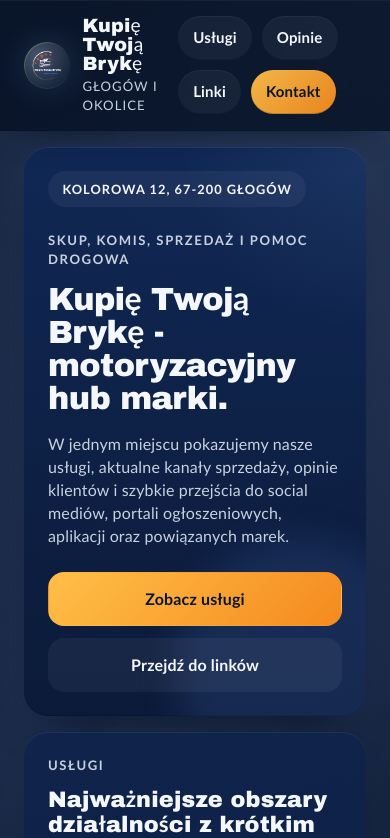
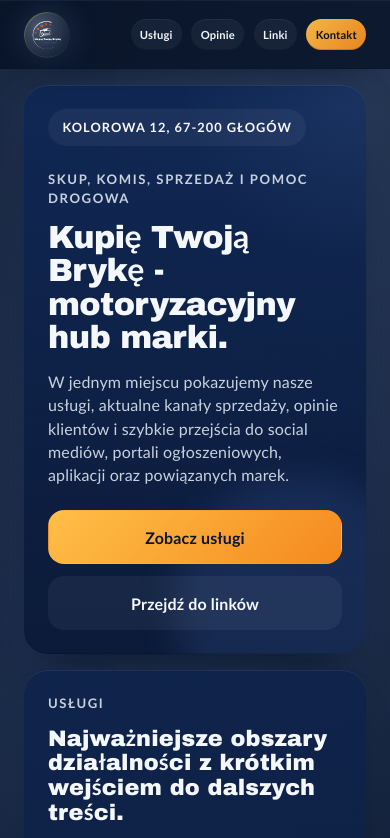
Before and after one commit to martaosikiewicz12ac-gif/webKTB, a React (Vite) app: page / in a window 390 px wide. Shown: the top 838 px of the page. Built offline with nearby package versions, Linux system fonts and the light colour scheme.

Commit message:
refine responsive header navigation

```diff
--- a/src/App.scss
+++ b/src/App.scss
@@ -83,18 +83,16 @@
 .site-header .site-band__inner,
 .site-footer .site-band__inner {
   display: flex;
-  // flex-direction: column;
+  flex-direction: row;
   justify-content: space-between;
   align-items: center;
   gap: 1rem;
-  align-items: flex-start;
-  padding-block: 1rem;
+  padding-block: 0.72rem;
 
   @include bp.tablet-up {
-    flex-direction: row;
     align-items: center;
     justify-content: space-between;
-    padding-block: 1.15rem;
+    padding-block: 0.82rem;
   }
 }
 
@@ -137,6 +135,10 @@
   font-family: var(--font-heading);
   font-size: 1.2rem;
   line-height: 1;
+
+  @media (max-width: 767px) {
+    display: none;
+  }
 }
 
 .site-brand__meta {
@@ -144,35 +146,44 @@
   letter-spacing: 0.08em;
   text-transform: uppercase;
   color: var(--text);
+
+  @media (max-width: 767px) {
+    display: none;
+  }
 }
 
 .site-nav {
   display: flex;
-  width: 100%;
+  flex: 1 1 auto;
+  width: auto;
+  min-width: 0;
+  margin-left: auto;
   flex-wrap: wrap;
   gap: 0.6rem;
-
-  @include bp.tablet-up {
-    width: auto;
-    justify-content: flex-end;
-  }
+  justify-content: flex-end;
 }
 
 .site-nav__link {
   display: inline-flex;
   align-items: center;
   justify-content: center;
-  min-height: 2.75rem;
-  padding: 0.7rem 0.95rem;
+  min-height: 2.3rem;
+  padding: 0.5rem 0.82rem;
   border-radius: 999px;
   background: rgba(214, 223, 239, 0.05);
   color: var(--text-h);
   text-decoration: none;
-  font-size: 0.94rem;
+  font-size: 0.86rem;
   font-weight: 600;
   box-shadow:
     inset 0 1px 0 rgba(214, 223, 239, 0.06),
     inset 0 -1px 0 rgba(4, 13, 32, 0.18);
+
+  @media (max-width: 479px) {
+    min-height: 1.95rem;
+    padding: 0.34rem 0.58rem;
+    font-size: 0.7rem;
+  }
 }
 
 .site-nav__link--cta {
@@ -330,13 +341,13 @@
 
 @media (max-width: 359px) {
   .site-nav__link {
-    min-height: 2.25rem;
-    padding: 0.5rem 0.72rem;
-    font-size: 0.8rem;
+    min-height: 1.75rem;
+    padding: 0.24rem 0.42rem;
+    font-size: 0.6rem;
   }
 
   .site-nav {
-    gap: 0.45rem;
+    gap: 0.24rem;
   }
 }
 
```
